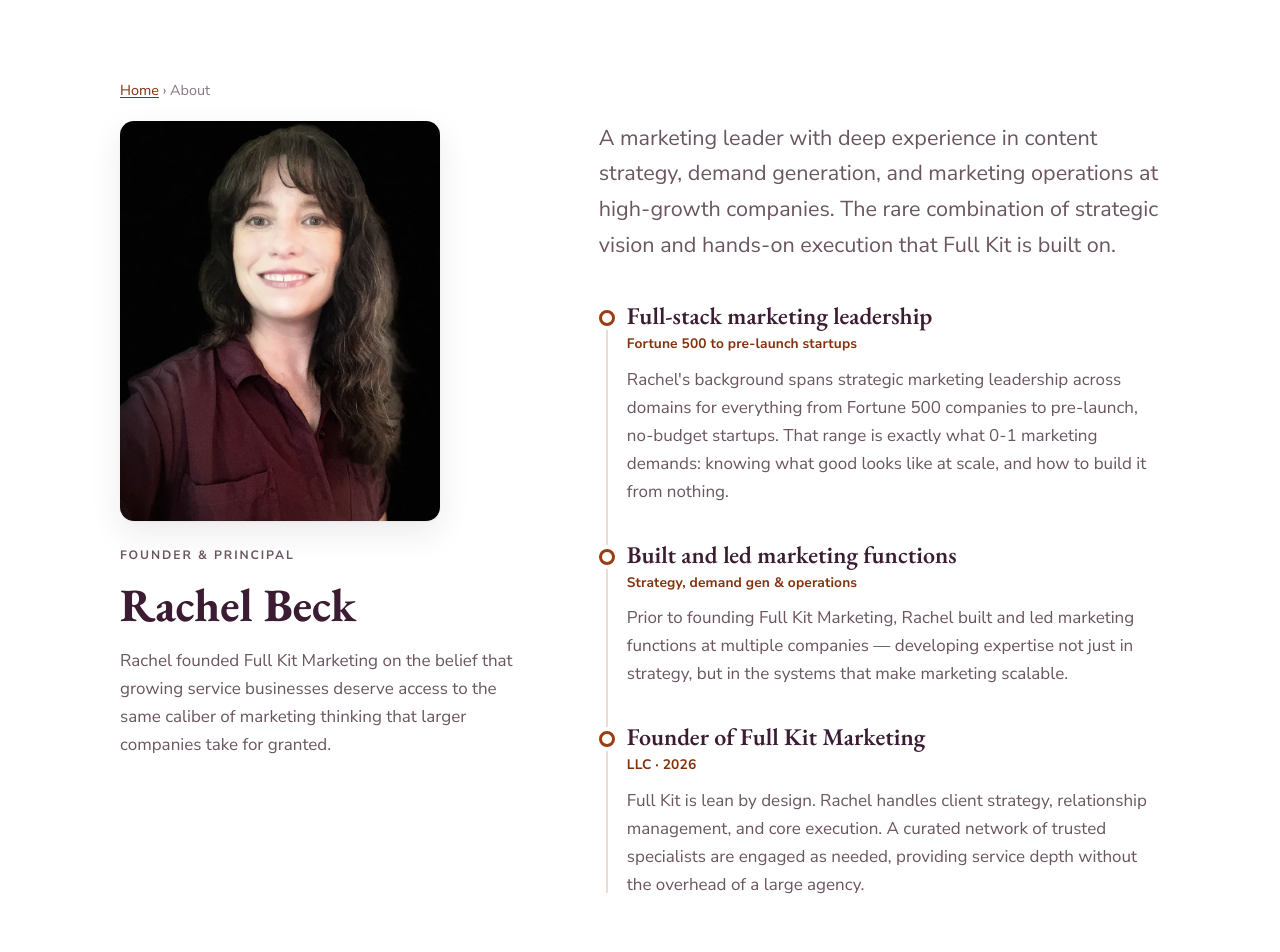
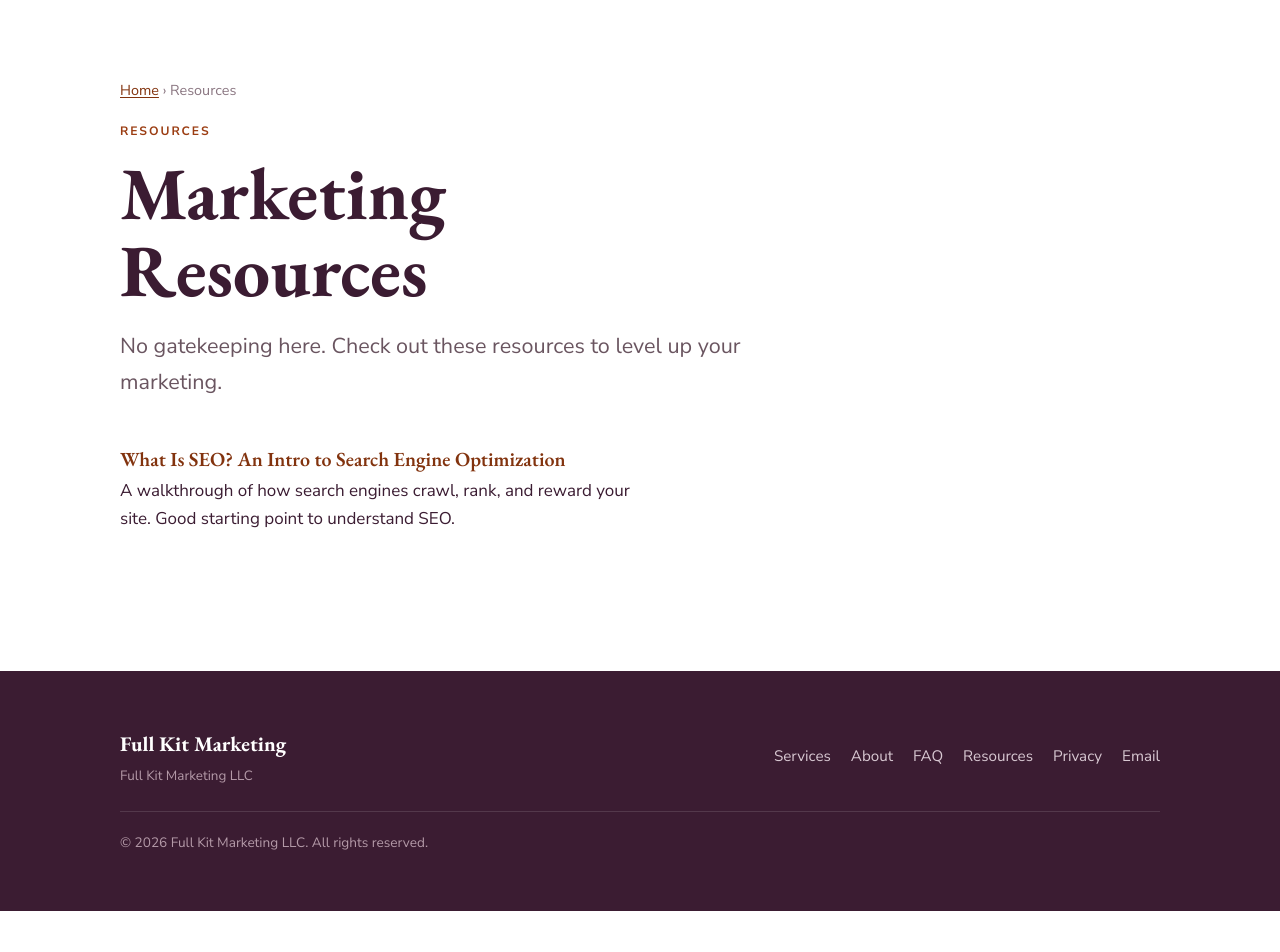
Before and after one commit to Rabeck/fullkitmarketing.com, an Eleventy site: page resources/index.html in a window 1280 px wide. Shown: the part 100-1052 px from the top of the page. After the commit the page ends 1011 px from the top, so only its background shows below. Built offline with nearby package versions, Linux system fonts and the light colour scheme; Eleventy itself is replaced by a stand-in of ours; files that its build step writes are made by us from their sources.

Commit message:
Refactor index.html to update sections
Removed the About section and added a Resources section with marketing resources.

```diff
--- a/resources/index.html
+++ b/resources/index.html
@@ -55,7 +55,6 @@
             </ul>
           </li>
           <li><a href="/about/">About</a></li>
-
           <li><a href="/#faq">FAQ</a></li>
           <li><a href="/resources/">Resources</a></li>
           <li><a href="/#contact" class="nav-cta">Get in touch</a></li>
@@ -65,97 +64,34 @@
   </header>
 
   <main id="main">
-    <section class="section">
-      <div class="container">
-        <p class="crumb reveal"><a href="/">Home</a> &rsaquo; About</p>
-        <div class="about-grid">
-          <div class="about-intro reveal">
-            <img class="headshot" src="/images/rachel-beck.webp"
-     alt="Rachel Beck, Founder and CEO of Full Kit Marketing"
-     width="800" height="1000">
-            <p class="eyebrow">Founder &amp; Principal</p>
-            <h2>Rachel Beck</h2>
-            <p>
-              Rachel founded Full Kit Marketing on the belief that growing service businesses deserve access to
-              the same caliber of marketing thinking that larger companies take for granted.
-            </p>
-          </div>
+  <section class="section">
+    <div class="container">
+      <p class="crumb reveal"><a href="/">Home</a> &rsaquo; Resources</p>
+      <p class="eyebrow reveal">Resources</p>
+      <h1 class="reveal" style="max-width:16ch">Marketing Resources</h1>
+      <p class="page-lead reveal" style="margin-top:1.2rem">
+        No gatekeeping here. Check out these resources to level up your marketing.
+      </p>
 
-          <div class="about-main reveal">
-            <p class="page-lead">
-              A marketing leader with deep experience in content strategy, demand generation, and marketing
-              operations at high-growth companies. The rare combination of strategic vision and hands-on
-              execution that Full Kit is built on.
-            </p>
+      <div class="reveal" style="margin-top:3rem; max-width:52ch">
 
-            <div class="timeline" style="margin-top:2.5rem">
-              <div class="tl-item">
-                <h3>Full-stack marketing leadership</h3>
-                <p class="tl-meta">Fortune 500 to pre-launch startups</p>
-                <p>
-                  Rachel's background spans strategic marketing leadership across domains for everything from
-                  Fortune 500 companies to pre-launch, no-budget startups. That range is exactly what 0-1
-                  marketing demands: knowing what good looks like at scale, and how to build it from nothing.
-                </p>
-              </div>
-              <div class="tl-item">
-                <h3>Built and led marketing functions</h3>
-                <p class="tl-meta">Strategy, demand gen &amp; operations</p>
-                <p>
-                  Prior to founding Full Kit Marketing, Rachel built and led marketing functions at multiple companies —
-                  developing expertise not just in strategy, but in the systems that make marketing scalable.
-                </p>
-              </div>
-              <div class="tl-item">
-                <h3>Founder of Full Kit Marketing</h3>
-                <p class="tl-meta">LLC · 2026</p>
-                <p>
-                  Full Kit is lean by design. Rachel handles client strategy, relationship
-                  management, and core execution. A curated network of trusted specialists are engaged as needed, providing service depth without the overhead of a large agency.
-                </p>
-              </div>
-            </div>
-          </div>
+        <div style="margin-bottom:2.2rem">
+          <h3 style="font-size:1.25rem; margin-bottom:0.4rem">
+            <a href="https://www.semrush.com/blog/what-is-seo/" target="_blank" rel="noopener noreferrer">
+              What Is SEO? An Intro to Search Engine Optimization
+            </a>
+          </h3>
+          <p style="margin:0">
+            A walkthrough of how search engines crawl, rank, and reward your site. Good starting point to understand SEO.
+          </p>
         </div>
+
+        <!-- Copy the block above for each new article. Change the href, title, and description. -->
+
       </div>
-    </section>
-
-    <!-- Why Full Kit -->
-    <section class="section section-alt">
-      <div class="container">
-        <div class="section-head">
-          <p class="eyebrow reveal">Why Full Kit exists</p>
-          <h2 class="reveal">Senior marketing to level up your business.</h2>
-        </div>
-        <div class="dual">
-          <div class="dual-card is reveal">
-            <span class="dual-tag">The belief</span>
-            <h3>You need strategy and execution</h3>
-            <p>
-              Most small businesses get a consutant or contractor who does only strategy <em>or</em> execution. Full Kit gives you both, from one senior partner, so vision and
-              momentum move together.
-            </p>
-          </div>
-          <div class="dual-card isnt reveal">
-            <span class="dual-tag">The standard</span>
-            <h3>Marketing that compounds</h3>
-            <p>
-              Infrastructure decisions made early compound over time. Full Kit gets the foundations right —
-              positioning, systems, reporting — so every dollar of marketing spend after that works harder.
-            </p>
-          </div>
-        </div>
-      </div>
-    </section>
-
-    <!-- CTA -->
-    <section class="section cta-band">
-      <div class="container">
-        <h2 class="reveal">Let's talk about your business.</h2>
-        <p class="reveal">Tell us where you are and what you're trying to do. No pressure.</p>
-        <p class="reveal"><a class="btn btn-primary btn-lg" href="/#contact">Start a conversation</a></p>
-      </div>
-    </section>
+    </div>
+  </section>
+</main>
   </main>
 
   <footer class="site-footer">
```
